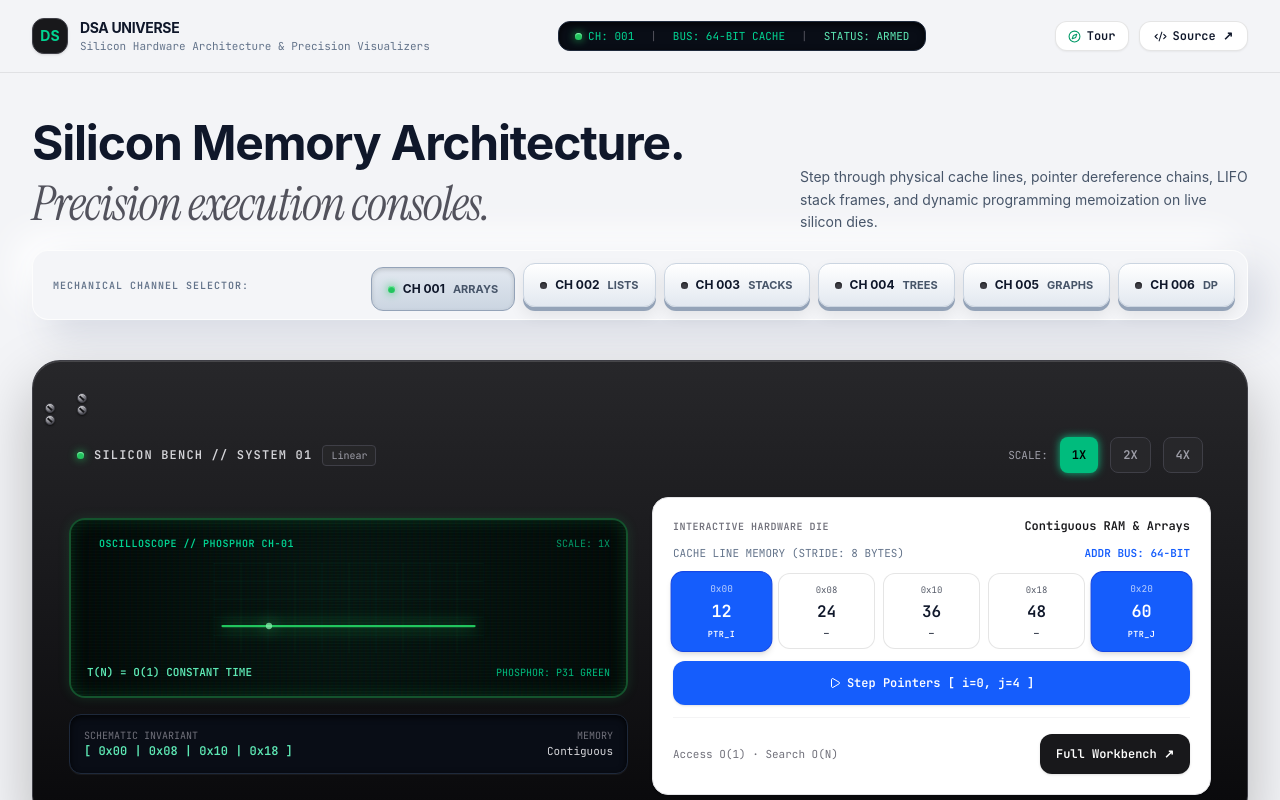
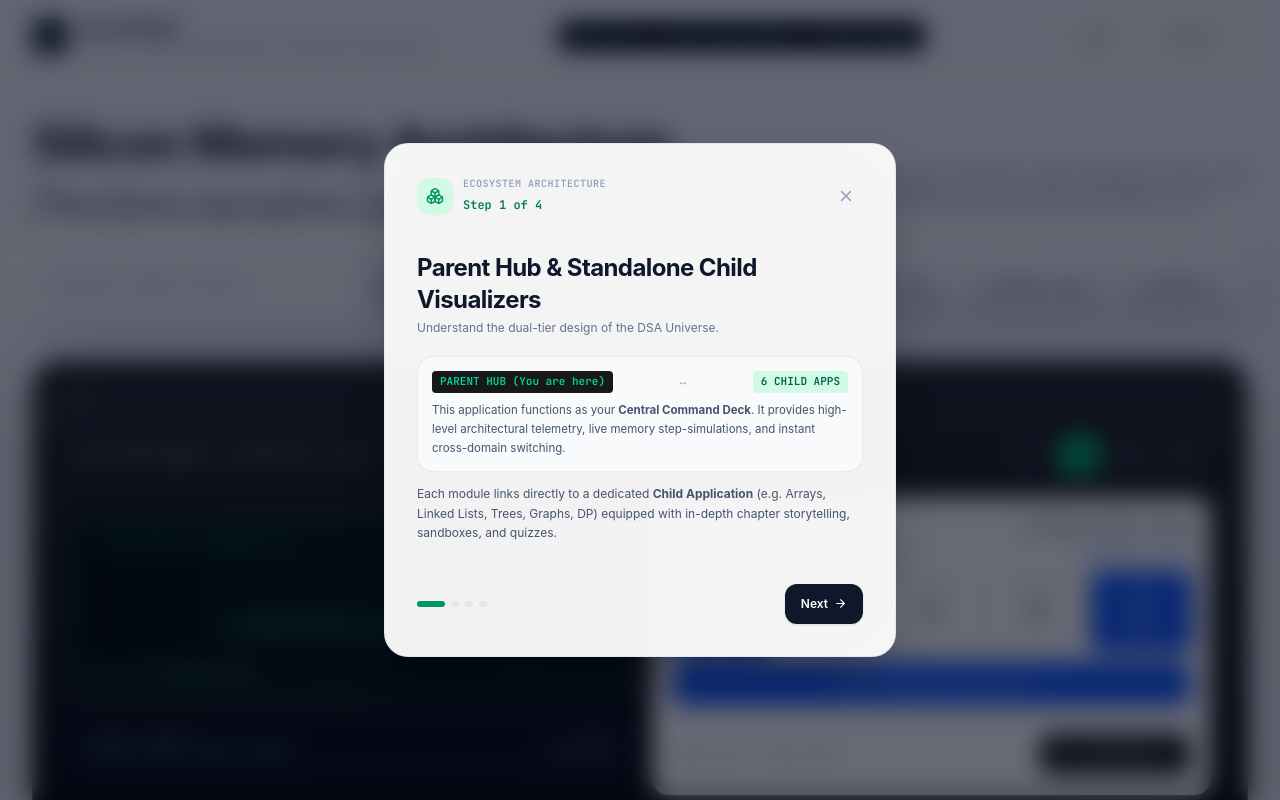
Before and after one commit to MRGokulB/dsa-universe, a Next.js app in the folder apps/home/: page / in a window 1280 px wide. Shown: the top 800 px of the page. Built offline with nearby package versions, Linux system fonts and the light colour scheme; a web font is replaced by a local one.

Commit message:
feat(home): comprehensive ecosystem onboarding tour for parent hub and child visualizers

```diff
--- a/apps/home/src/components/OnboardingTour.tsx
+++ b/apps/home/src/components/OnboardingTour.tsx
@@ -1,12 +1,32 @@
 "use client";
 
-import { useState, useEffect } from "react";
+import { useState, useEffect, useCallback } from "react";
 import { motion, AnimatePresence } from "framer-motion";
-import { Sparkles, ArrowRight, X, MonitorPlay, Layers } from "lucide-react";
+import {
+  X,
+  ArrowRight,
+  ArrowLeft,
+  Boxes,
+  Cpu,
+  Layers,
+  Sparkles,
+  Command,
+  ArrowUpRight,
+  CheckCircle2
+} from "lucide-react";
 
 export function OnboardingTour() {
   const [isOpen, setIsOpen] = useState(false);
   const [step, setStep] = useState(0);
+
+  const completeTour = useCallback(() => {
+    setIsOpen(false);
+    try {
+      localStorage.setItem("dsa_tour_seen_v2", "true");
+    } catch {
+      // Local storage not available
+    }
+  }, []);
 
   useEffect(() => {
     const handleOpen = () => {
@@ -14,105 +34,272 @@ export function OnboardingTour() {
       setIsOpen(true);
     };
     window.addEventListener("open-dsa-tour", handleOpen);
+
+    try {
+      const seen = localStorage.getItem("dsa_tour_seen_v2");
+      if (!seen) {
+        const timer = setTimeout(() => {
+          setIsOpen(true);
+        }, 800);
+        return () => {
+          clearTimeout(timer);
+          window.removeEventListener("open-dsa-tour", handleOpen);
+        };
+      }
+    } catch {
+      // Local storage not available
+    }
+
     return () => window.removeEventListener("open-dsa-tour", handleOpen);
   }, []);
 
   useEffect(() => {
-    // Only open if explicitly requested or via custom event
-  }, []);
-
-  const completeTour = () => {
-    setIsOpen(false);
-    localStorage.setItem("dsa_tour_seen", "true");
-  };
-
-  const nextStep = () => {
-    if (step === 2) {
+    const handleKeyDown = (e: KeyboardEvent) => {
+      if (!isOpen) return;
+      if (e.key === "Escape") {
         completeTour();
-    } else {
-      setStep(prev => prev + 1);
+      } else if (e.key === "ArrowRight") {
+        setStep((prev) => Math.min(prev + 1, 3));
+      } else if (e.key === "ArrowLeft") {
+        setStep((prev) => Math.max(prev - 1, 0));
       }
     };
+    window.addEventListener("keydown", handleKeyDown);
+    return () => window.removeEventListener("keydown", handleKeyDown);
+  }, [isOpen, completeTour]);
 
   const steps = [
     {
-      title: "Welcome to DSA Universe",
-      description: "Get ready to understand Data Structures & Algorithms visually. No more staring at dry textbooks or flat diagrams.",
-      icon: <Sparkles className="w-8 h-8 text-indigo-400" />
+      kicker: "ECOSYSTEM ARCHITECTURE",
+      title: "Parent Hub & Standalone Child Visualizers",
+      subtitle: "Understand the dual-tier design of the DSA Universe.",
+      icon: Boxes,
+      iconColor: "#059669",
+      iconBg: "#d1fae5",
+      content: (
+        <div className="space-y-3 text-xs leading-relaxed text-slate-600">
+          <div className="p-3.5 rounded-2xl bg-slate-50 border border-slate-200/80 space-y-2">
+            <div className="flex items-center justify-between font-mono text-[11px] font-bold">
+              <span className="px-2 py-0.5 rounded bg-zinc-900 text-emerald-400">
+                PARENT HUB (You are here)
+              </span>
+              <span className="text-slate-400">&harr;</span>
+              <span className="px-2 py-0.5 rounded bg-emerald-100 text-emerald-800">
+                6 CHILD APPS
+              </span>
+            </div>
+            <p className="text-[11.5px] text-slate-600">
+              This application functions as your <strong>Central Command Deck</strong>. It provides high-level architectural telemetry, live memory step-simulations, and instant cross-domain switching.
+            </p>
+          </div>
+          <p>
+            Each module links directly to a dedicated <strong>Child Application</strong> (e.g. Arrays, Linked Lists, Trees, Graphs, DP) equipped with in-depth chapter storytelling, sandboxes, and quizzes.
+          </p>
+        </div>
+      )
     },
     {
-      title: "Interactive Learning",
-      description: "Our 3D GSAP animations are tied to your scroll. The code executes step-by-step as you move down the page, allowing you to learn at your exact pace.",
-      icon: <MonitorPlay className="w-8 h-8 text-purple-400" />
+      kicker: "INTERACTIVE TEST BENCH",
+      title: "Live Silicon Memory Console",
+      subtitle: "Micro-benchmarks and hardware-level state tracing.",
+      icon: Cpu,
+      iconColor: "#2563eb",
+      iconBg: "#dbeafe",
+      content: (
+        <div className="space-y-3 text-xs leading-relaxed text-slate-600">
+          <div className="grid grid-cols-2 gap-2 font-mono text-[11px]">
+            <div className="p-3 rounded-xl bg-slate-50 border border-slate-200">
+              <div className="font-bold text-slate-800 mb-1">1. CRT Oscilloscope</div>
+              <div className="text-[10px] text-slate-500">
+                Sweeping electron beam tracing asymptotic curves: O(1), O(log N), O(N), O(E log V).
+              </div>
+            </div>
+            <div className="p-3 rounded-xl bg-slate-50 border border-slate-200">
+              <div className="font-bold text-slate-800 mb-1">2. Hardware Die Stepper</div>
+              <div className="text-[10px] text-slate-500">
+                Click Step Pointers to advance two-pointer convergence, LIFO stack frames, or DP memoization.
+              </div>
+            </div>
+          </div>
+          <p>
+            Use the <strong>Mechanical Channel Selector</strong> or press keys <kbd className="px-1.5 py-0.5 rounded bg-slate-100 border border-slate-300 font-mono font-bold text-slate-800">1</kbd> through <kbd className="px-1.5 py-0.5 rounded bg-slate-100 border border-slate-300 font-mono font-bold text-slate-800">6</kbd> to change the active domain instantly.
+          </p>
+        </div>
+      )
     },
     {
-      title: "The Graph",
-      description: "Modules that are fully live are highlighted below. We recommend starting with Arrays to master memory fundamentals before tackling Linked Lists.",
-      icon: <Layers className="w-8 h-8 text-blue-400" />
+      kicker: "DEEP-DIVE EXPEDITIONS",
+      title: "Deploying into Child Applications",
+      subtitle: "Multi-chapter standalone interactive visualizers.",
+      icon: Layers,
+      iconColor: "#7c3aed",
+      iconBg: "#ede9fe",
+      content: (
+        <div className="space-y-3 text-xs leading-relaxed text-slate-600">
+          <div className="p-3 rounded-xl bg-purple-50/70 border border-purple-200/80 space-y-1.5">
+            <div className="font-bold text-purple-900 text-xs">Inside Each Standalone Child App:</div>
+            <div className="grid grid-cols-2 gap-x-2 gap-y-1 text-[11px] font-mono text-purple-800">
+              <div>&bull; Chapter 1: The Real-World Analogy</div>
+              <div>&bull; Chapter 2: Hardware Memory Layout</div>
+              <div>&bull; Chapter 3: Big-O Complexity Graph</div>
+              <div>&bull; Chapter 4: Core LeetCode Patterns</div>
+              <div>&bull; Chapter 5: Interactive Live Sandbox</div>
+              <div>&bull; Chapter 6: Concept Mastery Quiz</div>
+            </div>
+          </div>
+          <p>
+            Click <strong>Full Workbench ↗</strong> on the central console or <strong>Deploy Module ↗</strong> on any card below to launch the standalone child application in a dedicated window.
+          </p>
+        </div>
+      )
+    },
+    {
+      kicker: "NAVIGATION & SHORTCUTS",
+      title: "Keyboard Hotkeys & Quick Access",
+      subtitle: "Fly through data structures at maximum velocity.",
+      icon: Command,
+      iconColor: "#d97706",
+      iconBg: "#fef3c7",
+      content: (
+        <div className="space-y-3 text-xs leading-relaxed text-slate-600">
+          <div className="p-3 rounded-xl bg-slate-50 border border-slate-200 font-mono text-xs space-y-2">
+            <div className="flex items-center justify-between">
+              <span className="text-slate-500">Channel Keys:</span>
+              <span className="font-bold text-slate-900">Keys [ 1 - 6 ]</span>
+            </div>
+            <div className="flex items-center justify-between">
+              <span className="text-slate-500">Close Tour / Modals:</span>
+              <span className="font-bold text-slate-900">Escape</span>
+            </div>
+            <div className="flex items-center justify-between">
+              <span className="text-slate-500">Reopen Onboarding:</span>
+              <span className="font-bold text-emerald-700">Tour button in Header</span>
+            </div>
+          </div>
+          <p className="text-[11px] text-slate-500">
+            Tip: You can navigate backwards and forwards through this tour anytime using the Left and Right arrow keys.
+          </p>
+        </div>
+      )
     }
   ];
+
+  const current = steps[step];
+  const IconComp = current.icon;
 
   return (
     <AnimatePresence>
       {isOpen && (
-        <motion.div
-          initial={{ opacity: 0 }}
-          animate={{ opacity: 1 }}
-          exit={{ opacity: 0 }}
-          className="fixed inset-0 z-[100] flex items-center justify-center bg-black/60 backdrop-blur-sm p-4"
+        <div
+          role="dialog"
+          aria-modal="true"
+          aria-labelledby="tour-title"
+          className="fixed inset-0 z-[100] flex items-center justify-center p-4 bg-slate-950/60 backdrop-blur-md"
         >
           <motion.div
-            initial={{ scale: 0.9, y: 20 }}
-            animate={{ scale: 1, y: 0 }}
-            exit={{ scale: 0.9, y: 20 }}
-            transition={{ type: "spring", damping: 25, stiffness: 300 }}
-            className="relative w-full max-w-md bg-[#0a0a0a] border border-white/10 rounded-3xl p-8 shadow-[0_0_50px_rgba(99,102,241,0.15)] overflow-hidden"
+            initial={{ opacity: 0, scale: 0.95, y: 15 }}
+            animate={{ opacity: 1, scale: 1, y: 0 }}
+            exit={{ opacity: 0, scale: 0.95, y: 15 }}
+            transition={{ type: "spring", stiffness: 350, damping: 28 }}
+            className="relative w-full max-w-lg bg-white/95 backdrop-blur-2xl border border-slate-200/90 rounded-3xl p-6 sm:p-8 shadow-2xl overflow-hidden text-slate-900"
           >
-            <div className="absolute top-0 left-1/2 -translate-x-1/2 w-full h-1/2 bg-indigo-500/10 blur-[50px] pointer-events-none rounded-full" />
+            <div className="flex items-center justify-between pb-4 border-b border-slate-100 mb-5">
+              <div className="flex items-center gap-2.5">
+                <div
+                  className="w-9 h-9 rounded-xl flex items-center justify-center shadow-xs"
+                  style={{ backgroundColor: current.iconBg }}
+                >
+                  <IconComp size={18} style={{ color: current.iconColor }} />
+                </div>
+                <div>
+                  <span className="text-[10px] font-mono uppercase tracking-wider font-bold text-slate-400 block">
+                    {current.kicker}
+                  </span>
+                  <span className="text-xs font-mono font-semibold text-emerald-700">
+                    Step {step + 1} of {steps.length}
+                  </span>
+                </div>
+              </div>
 
               <button
                 onClick={completeTour}
-              className="absolute top-4 right-4 p-2 rounded-full hover:bg-white/10 text-white/50 hover:text-white transition-colors"
+                className="p-2 rounded-xl text-slate-400 hover:text-slate-700 hover:bg-slate-100 transition-colors cursor-pointer focus-visible:ring-2 focus-visible:ring-emerald-500 focus-visible:outline-none"
+                aria-label="Close tour"
               >
-              <X className="w-5 h-5" />
+                <X size={18} />
               </button>
-
-            <div className="relative z-10 flex flex-col items-center text-center mt-4">
-              <div className="p-4 rounded-2xl bg-white/5 border border-white/10 mb-6">
-                {steps[step].icon}
             </div>
 
-              <h3 className="text-2xl font-bold text-white mb-3">
-                {steps[step].title}
+            <h3 id="tour-title" className="text-xl sm:text-2xl font-clash font-bold text-slate-900 tracking-tight mb-1">
+              {current.title}
             </h3>
-
-              <p className="text-white/60 leading-relaxed mb-10 h-24">
-                {steps[step].description}
+            <p className="text-xs text-slate-500 mb-5">
+              {current.subtitle}
             </p>
 
-              <div className="flex items-center justify-between w-full">
-                <div className="flex gap-2">
-                  {[0, 1, 2].map(i => (
-                    <div
+            <div className="min-h-[160px] mb-6">
+              {current.content}
+            </div>
+
+            <div className="pt-4 border-t border-slate-100 flex items-center justify-between">
+              <div className="flex items-center gap-1.5">
+                {steps.map((_, i) => (
+                  <button
                     key={i}
-                      className={`w-2 h-2 rounded-full transition-all duration-300 ${
-                        i === step ? 'bg-indigo-400 w-6' : 'bg-white/20'
+                    onClick={() => setStep(i)}
+                    className={`h-1.5 rounded-full transition-all cursor-pointer ${
+                      i === step
+                        ? "w-7 bg-emerald-600"
+                        : "w-2 bg-slate-200 hover:bg-slate-300"
                     }`}
+                    aria-label={`Go to step ${i + 1}`}
                   />
                 ))}
               </div>
 
+              <div className="flex items-center gap-2">
+                {step > 0 && (
                   <button
-                  onClick={nextStep}
-                  className="flex items-center gap-2 px-6 py-2.5 bg-white text-black font-semibold rounded-full hover:bg-indigo-50 transition-colors"
+                    onClick={() => setStep((s) => s - 1)}
+                    className="px-3 py-2 rounded-xl border border-slate-200 text-slate-700 font-semibold text-xs flex items-center gap-1 hover:bg-slate-50 transition-colors cursor-pointer"
                   >
-                  {step === 2 ? "Get Started" : "Next"}
-                  <ArrowRight className="w-4 h-4" />
+                    <ArrowLeft size={13} />
+                    <span>Back</span>
                   </button>
+                )}
+
+                {step < steps.length - 1 ? (
+                  <button
+                    onClick={() => setStep((s) => s + 1)}
+                    className="px-4 py-2 min-h-[40px] rounded-xl bg-slate-900 hover:bg-black text-white font-semibold text-xs flex items-center gap-1.5 transition-all cursor-pointer shadow-sm hover:shadow"
+                  >
+                    <span>Next</span>
+                    <ArrowRight size={13} />
+                  </button>
+                ) : (
+                  <div className="flex items-center gap-2">
+                    <button
+                      onClick={completeTour}
+                      className="px-4 py-2 min-h-[40px] rounded-xl bg-slate-900 hover:bg-black text-white font-semibold text-xs flex items-center gap-1.5 transition-all cursor-pointer shadow-sm hover:shadow"
+                    >
+                      <CheckCircle2 size={14} className="text-emerald-400" />
+                      <span>Explore Hub</span>
+                    </button>
+                    <a
+                      href="https://arrays-rho.vercel.app"
+                      target="_blank"
+                      rel="noopener noreferrer"
+                      onClick={completeTour}
+                      className="px-3.5 py-2 min-h-[40px] rounded-xl bg-emerald-600 hover:bg-emerald-500 !text-white font-semibold text-xs flex items-center gap-1 transition-all cursor-pointer shadow-sm hover:shadow"
+                    >
+                      <span className="!text-white">Open Arrays ↗</span>
+                    </a>
+                  </div>
+                )}
               </div>
             </div>
           </motion.div>
-        </motion.div>
+        </div>
       )}
     </AnimatePresence>
   );
```
Lines whose indentation alone changed are shown as unchanged.
